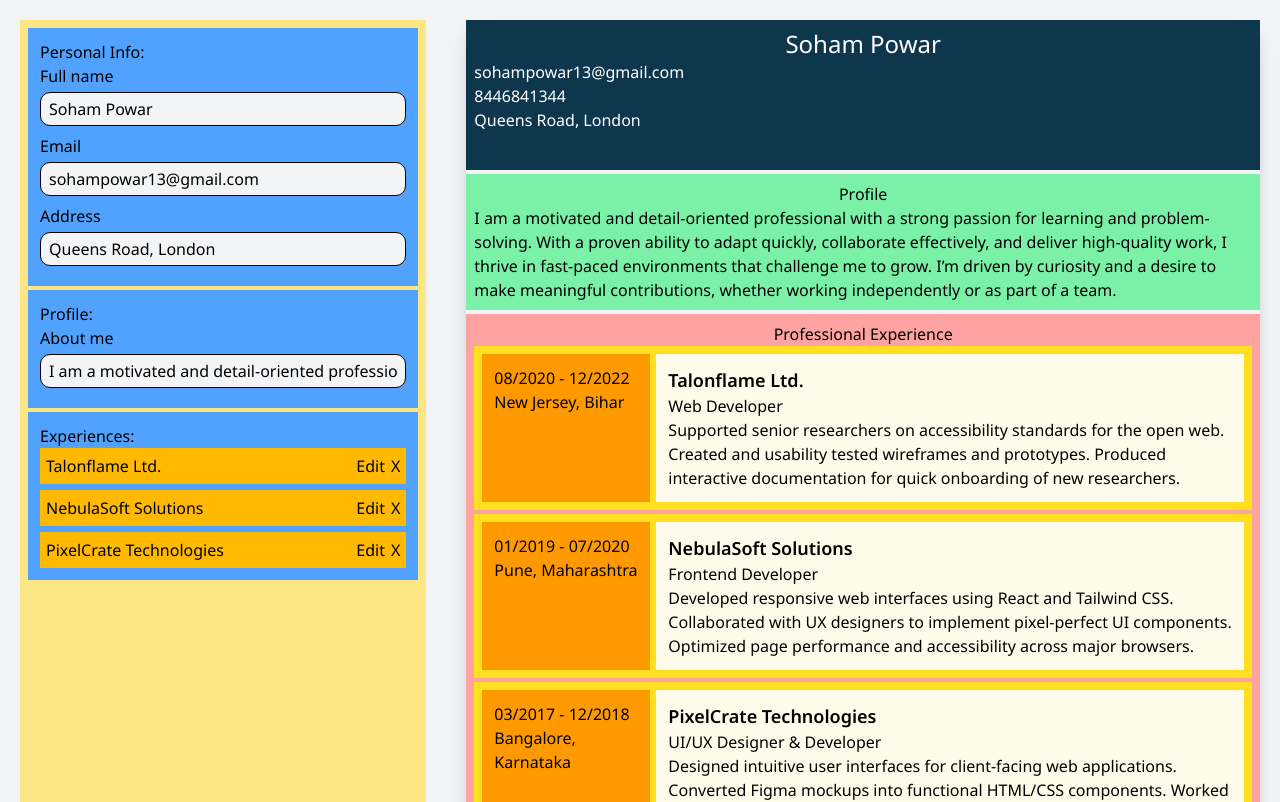
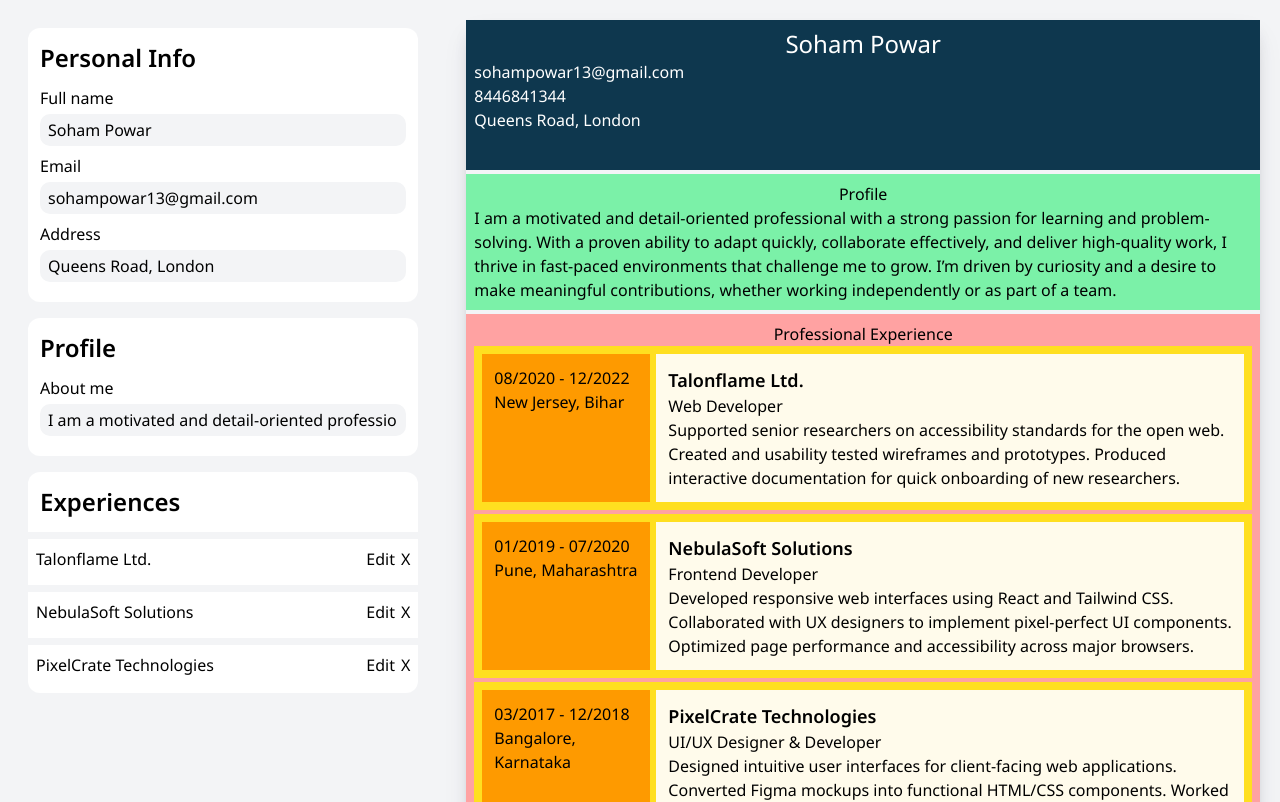
Before and after one commit to Soham-Powar/Resume-builder, a React (Vite) app: page / in a window 1280 px wide. Shown: the top 802 px of the page. Built offline with nearby package versions, Linux system fonts and the light colour scheme.

Commit message:
Change styling of forms.

```diff
--- a/src/App.jsx
+++ b/src/App.jsx
@@ -58,7 +58,7 @@ export default function App() {
 	return (
 		<div className="flex justify-center bg-[#F3F4F6] p-5 gap-10">
 
-			<div className="grow-1 p-2 flex flex-col gap-1 bg-amber-200 max-w-[450px]">
+			<div className="grow-1 p-2 flex flex-col gap-4 max-w-[450px]">
 				<PersonalInfoForm setPersonalInfo={setPersonalInfo} personalInfo={personalInfo} />
 				<ProfileForm setProfile={setProfile} profile={profile} />
 				<ExperiencePanel setExperiences={setExperiences} experiences={experiences} />
--- a/src/components/ExperienceForm.jsx
+++ b/src/components/ExperienceForm.jsx
@@ -2,8 +2,15 @@ import FormInput from "./FormInput";
 
 export default function ExperienceForm({ setExperiences, experiences, expID }) {
 	return (
-		<div className="bg-blue-400 p-3">
+		<div className="bg-white p-2">
 			<FormInput name="Company Name" isRequired={true} type="text" setInfo={setExperiences} info={experiences} expID={expID} />
+			<FormInput name="Position" isRequired={true} type="text" setInfo={setExperiences} info={experiences} expID={expID} />
+			<div className="flex gap-1">
+				<FormInput name="Start Date" isRequired={true} type="text" setInfo={setExperiences} info={experiences} expID={expID} />
+				<FormInput name="End Date" isRequired={true} type="text" setInfo={setExperiences} info={experiences} expID={expID} />
+			</div>
+			<FormInput name="Location" isRequired={false} type="text" setInfo={setExperiences} info={experiences} expID={expID} />
+			<FormInput name="Description" isRequired={false} type="text" setInfo={setExperiences} info={experiences} expID={expID} />
 		</div>
 	);
 }
--- a/src/components/ExperiencePanel.jsx
+++ b/src/components/ExperiencePanel.jsx
@@ -6,8 +6,8 @@ export default function ExperiencePanel({ setExperiences, experiences }) {
 	const [formShown, setFormShown] = useState(-1);
 
 	return (
-		<div className="bg-blue-400 p-3">
-			<h2>Experiences: </h2>
+		<div className="bg-white rounded-xl pb-2">
+			<h2 className="text-[24px] font-semibold p-3">Experiences</h2>
 
 			{formShown >= 0 ? (
 				<ExperienceForm experiences={experiences} setExperiences={setExperiences} expID={formShown} />
@@ -15,7 +15,7 @@ export default function ExperiencePanel({ setExperiences, experiences }) {
 				<ul className=" flex flex-col gap-1.5">
 					{experiences.map(experience => {
 						return (
-							<div key={experience.companyName} className="bg-amber-400 flex justify-between p-1.5">
+							<div key={experience.companyName} className="flex justify-between p-2 border-t-7 border-[#F3F4F6] items-center">
 								<li>{experience.companyName}</li>
 								<div className="flex gap-1.5">
 									<button onClick={() => setFormShown(experience.index)}>Edit</button>
--- a/src/components/PersonalInfoForm.jsx
+++ b/src/components/PersonalInfoForm.jsx
@@ -2,8 +2,8 @@ import FormInput from "./FormInput";
 
 export default function PersonalInfoForm({ setPersonalInfo, personalInfo }) {
 	return (
-		<div className="bg-blue-400 p-3">
-			<h2>Personal Info: </h2>
+		<div className="bg-white rounded-xl p-3">
+			<h2 className="text-[24px] font-semibold pb-2.5">Personal Info</h2>
 			<FormInput name="Full name" isRequired={true} type="text" setInfo={setPersonalInfo} info={personalInfo} />
 			<FormInput name="Email" isRequired={true} type="email" setInfo={setPersonalInfo} info={personalInfo} />
 			<FormInput name="Address" isRequired={true} type="text" setInfo={setPersonalInfo} info={personalInfo} />
--- a/src/components/ProfileForm.jsx
+++ b/src/components/ProfileForm.jsx
@@ -2,8 +2,8 @@ import FormInput from "./FormInput";
 
 export default function ProfileForm({ setProfile, profile }) {
 	return (
-		<div className="bg-blue-400 p-3">
-			<h2>Profile: </h2>
+		<div className="bg-white rounded-xl p-3">
+			<h2 className="text-[24px] font-semibold pb-2.5">Profile</h2>
 			<FormInput name="About me" isRequired={true} type="text" setInfo={setProfile} info={profile} />
 		</div>
 	);
--- a/src/styles/style.css
+++ b/src/styles/style.css
@@ -7,4 +7,5 @@
 input {
 	background-color: #F3F4F6;
 	border-radius: 10px;
+	border: none;
 }
```
